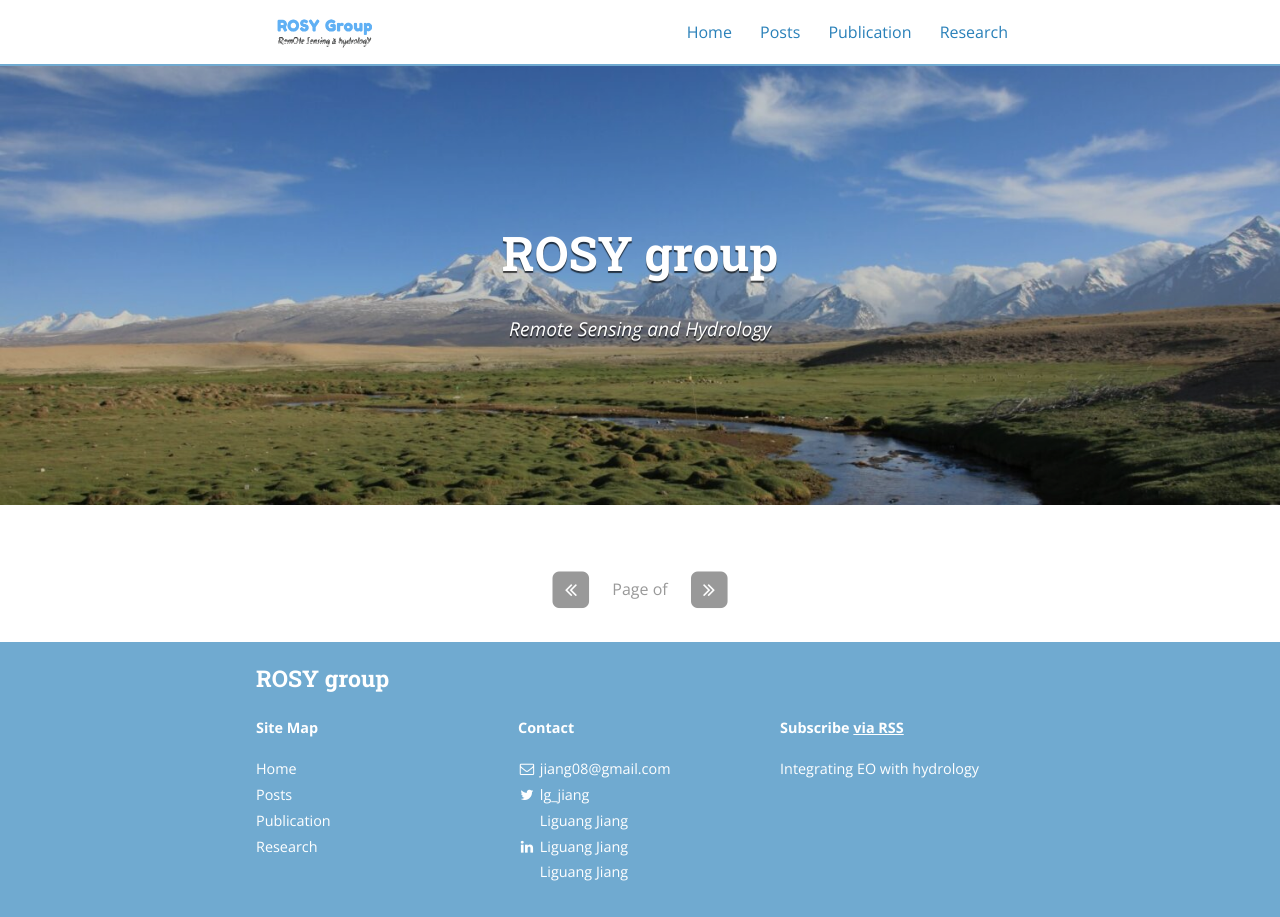
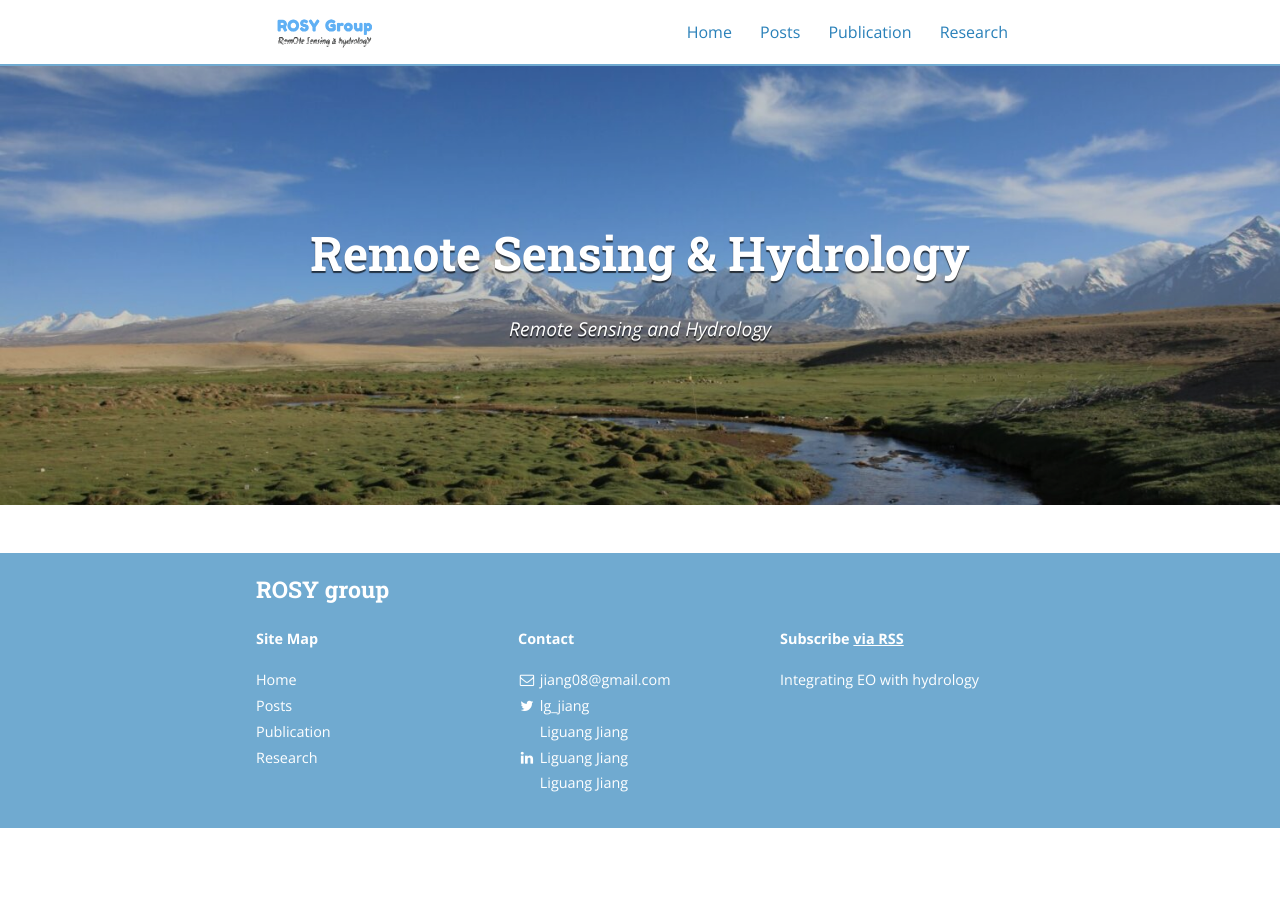
Before and after one commit to 12530/rshydro, a Jekyll site: the page built from index.html, in a window 1280 px wide. Built offline with Jekyll 4.4.1, drawn with Linux system fonts in a browser that asks for light colours; nearby versions of some CDN libraries.

Commit message:
Update index.html

```diff
--- a/index.html
+++ b/index.html
@@ -8,7 +8,7 @@ pagination:
 <div class="site-header-container {% if site.cover %}has-cover{% endif %}" {% if site.cover %}style="background-image: url({{ site.cover | prepend: site.baseurl }});"{% endif %}>
   <div class="scrim {% if site.cover %}has-cover{% endif %}">
     <header class="site-header">
-      <h1 class="title">{{ site.title }}</h1>
+      <h1 class="title">Remote Sensing & Hydrology</h1>
       {% if site.subtitle %}<p class="subtitle">{{ site.subtitle }}</p>{% endif %}
     </header>
   </div>
@@ -43,7 +43,7 @@ pagination:
   {% endfor %}
 </ul>
 
-<nav class="pagination" role="navigation">
+<!-- <nav class="pagination" role="navigation">
 	<p>
     {% if paginator.previous_page %}
 			{% if paginator.page == 2 %}
@@ -82,7 +82,7 @@ pagination:
     </span>
 		{% endif %}
 	</p>
-</nav>
+</nav> -->
 
 </div>
 </div>
```
